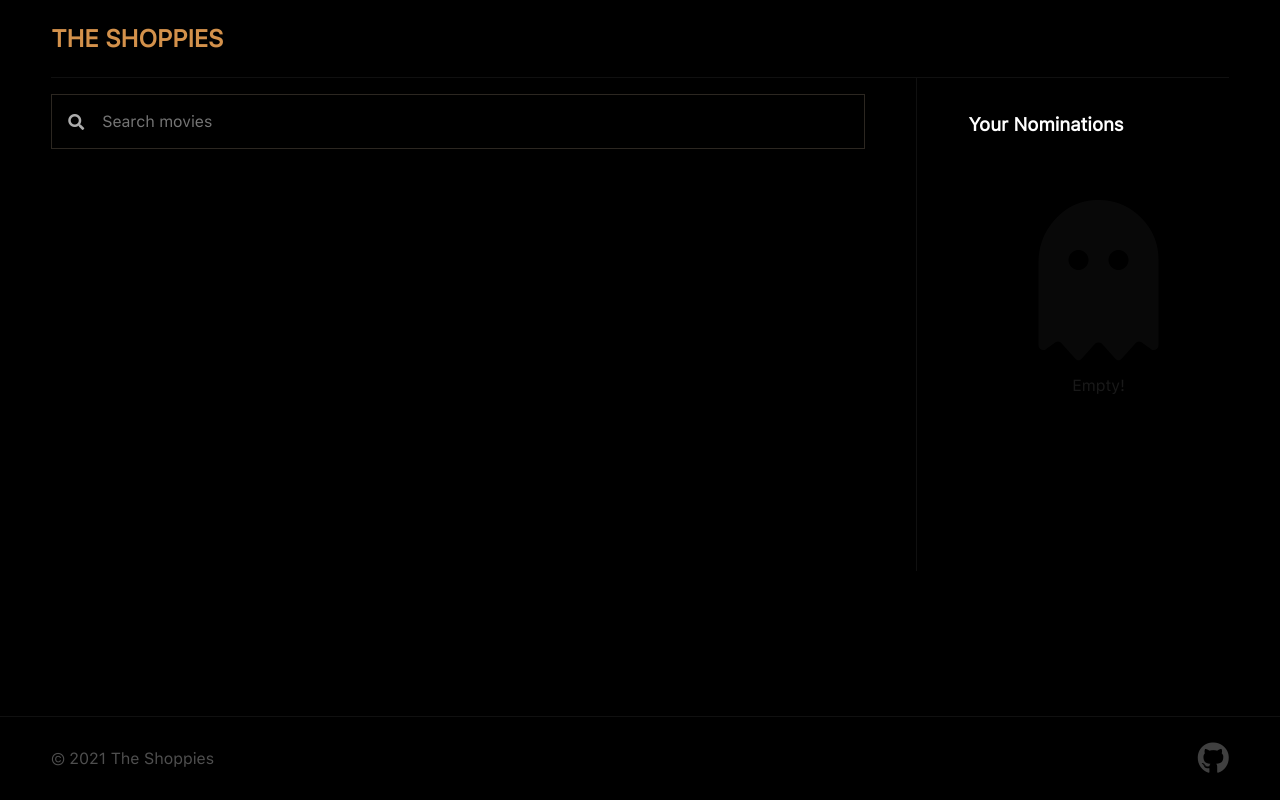
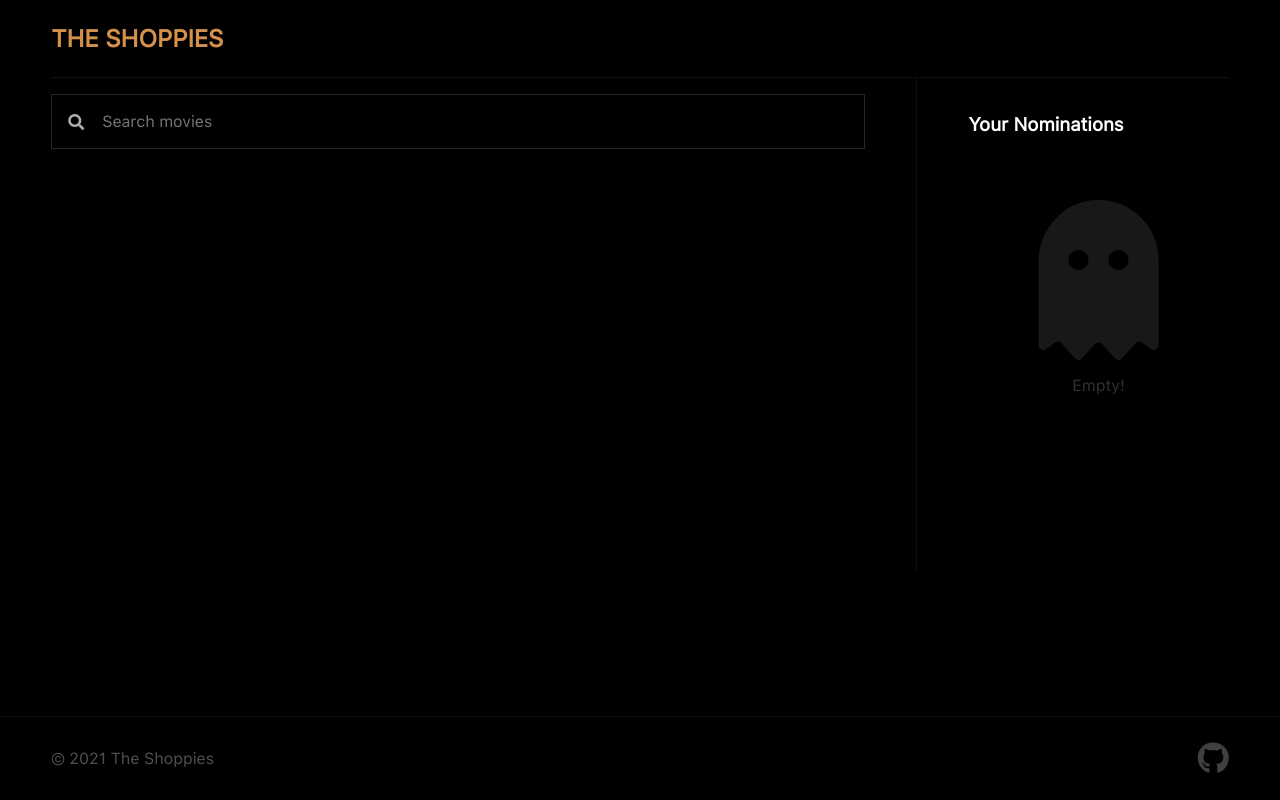
Before and after one commit to kadetXx/shoppies, a React (Create React App) app: page / in a window 1280 px wide. Built offline with nearby package versions, Linux system fonts and the light colour scheme.

Commit message:
lightened empty state icon on nominations to increase visibility

```diff
--- a/src/assets/scss/App.scss
+++ b/src/assets/scss/App.scss
@@ -113,11 +113,11 @@ main {
         i {
           font-size: 10rem;
           opacity: 0.5;
-          color: $outlinedark;
+          color: lighten($color: $outlinedark, $amount: 20);
         }
 
         p {
-          color: lighten($color: $outlinedark, $amount: 5);
+          color: lighten($color: $outlinedark, $amount: 20);
           text-align: center;
         }
       }
```
